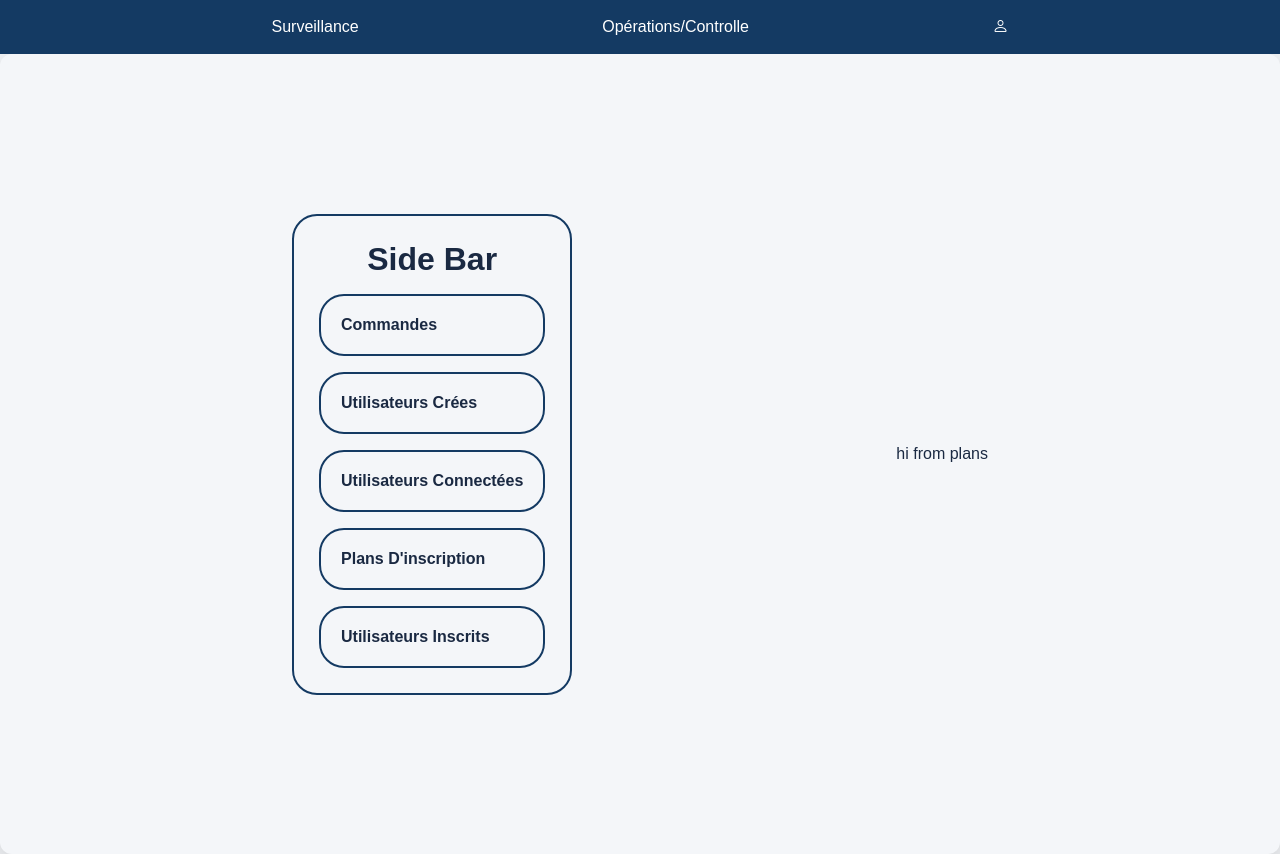
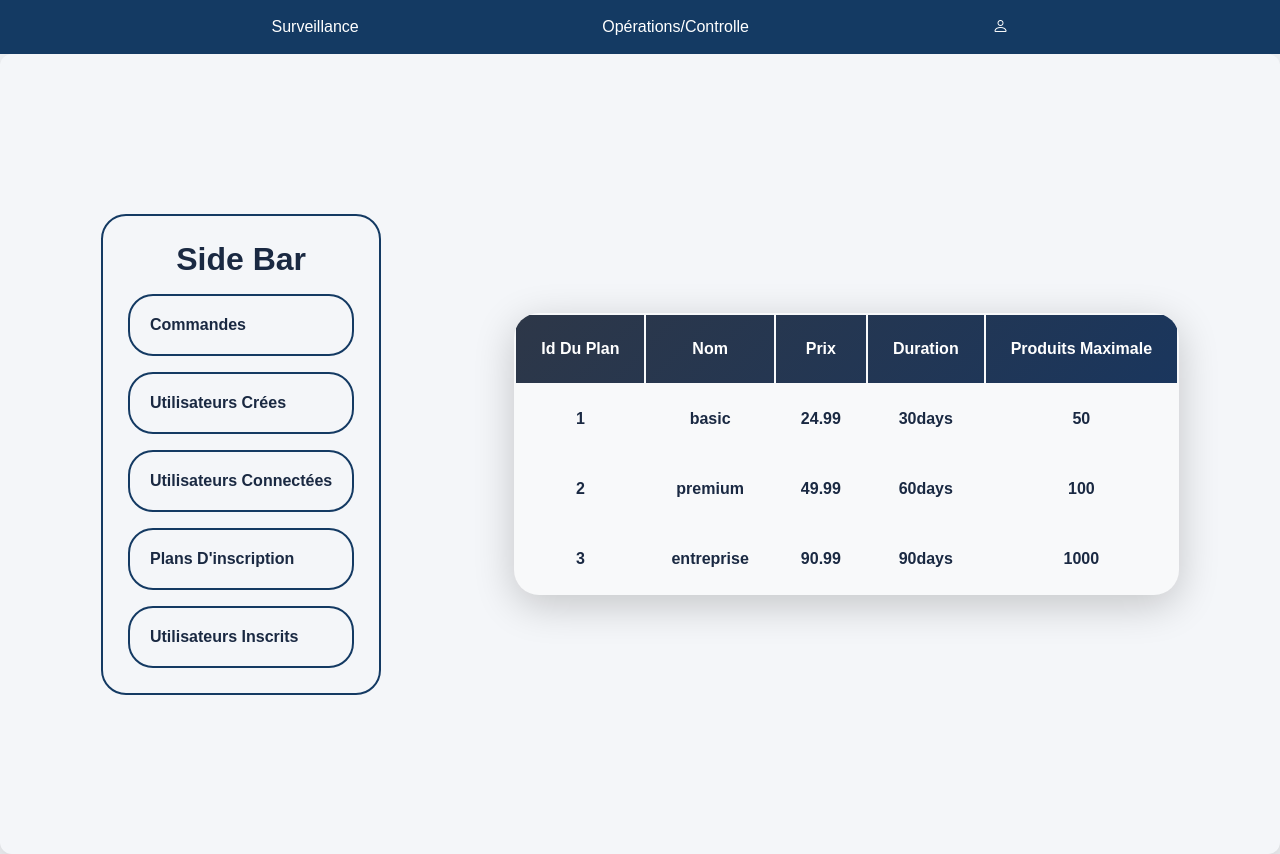
Before and after one commit to elmalkimohammed/E-Commerce-PFA-2026, a React (Vite) app in the folder Front-End/: page /adminMonitoring in a window 1280 px wide. Both pictures are taken after a click on the element "Plans D'inscription". Built offline with nearby package versions, Linux system fonts and the light colour scheme.

Commit message:
Front-End : Finished The Plans Component

```diff
--- /dev/null
+++ b/Front-End/src/Components/MonitoringPage/Inside Components/plansRow.jsx
@@ -0,0 +1,14 @@
+
+function PlansRow( { planId , planName , planPrice , planDuration , planProdMax } ) {
+    return(
+        <tr>
+            <td>{ planId }</td>
+            <td>{ planName }</td>
+            <td>{ planPrice }</td>
+            <td>{ planDuration }</td>
+            <td>{ planProdMax }</td>
+        </tr>
+    )
+}
+
+export default PlansRow
--- a/Front-End/src/Components/MonitoringPage/availPlans.jsx
+++ b/Front-End/src/Components/MonitoringPage/availPlans.jsx
@@ -1,10 +1,29 @@
 
+import PlansRow from "./Inside Components/plansRow"
+import "../styles/adminMonitoringGlobalStyles.css"
 
 function AvailPlans() {
     return(
-        <>
-            <div>hi from plans</div>
-        </>
+        <table className="MonitoringGlobalStyles">
+            <tbody>
+                <tr>
+                    <td>Id Du Plan</td>
+                    <td>Nom</td>
+                    <td>Prix</td>
+                    <td>Duration</td>
+                    <td>Produits Maximale</td>
+                </tr>
+                <PlansRow planId={1} planName={"basic"} planPrice={"24.99"}
+                    planDuration={"30days"} planProdMax={50}
+                />
+                <PlansRow planId={2} planName={"premium"} planPrice={"49.99"}
+                    planDuration={"60days"} planProdMax={100}
+                />
+                <PlansRow planId={3} planName={"entreprise"} planPrice={"90.99"}
+                    planDuration={"90days"} planProdMax={1000}
+                />
+            </tbody>
+        </table>
     )
 }
 
```
